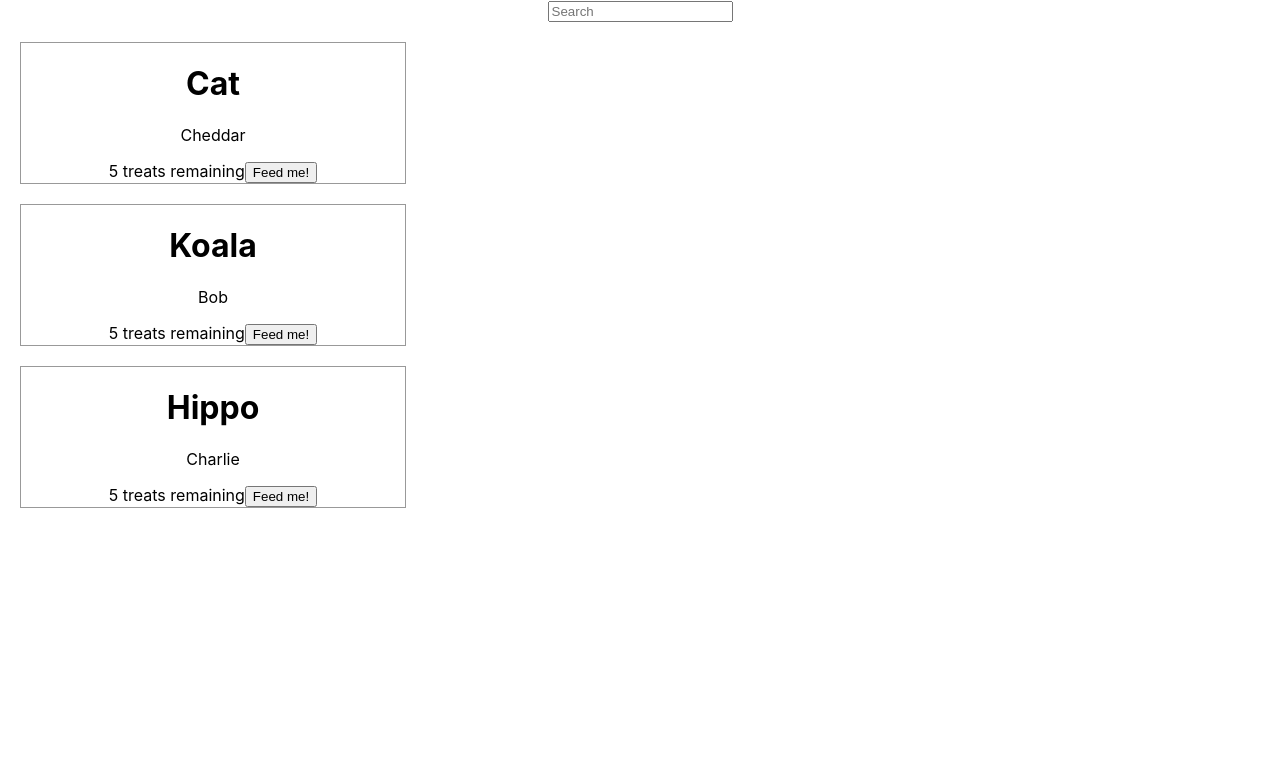
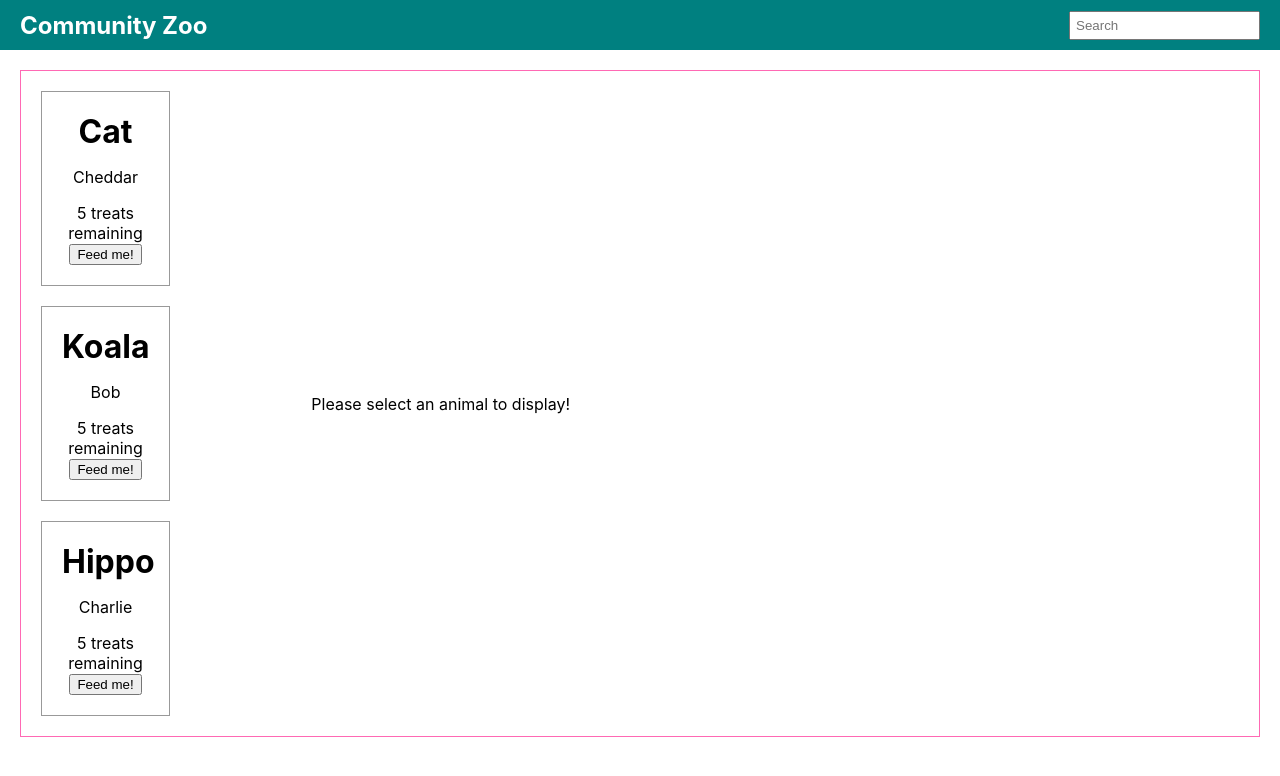
Before and after one commit to AJRAM-10/phase-2-lecture, a React (Create React App) app: page / in a window 1280 px wide. Shown: the top 776 px of the page. Built offline with nearby package versions, Linux system fonts and the light colour scheme.

Commit message:
Day 3 Complete, Inverse Data Flow

```diff
--- /dev/null
+++ b/db.json
@@ -0,0 +1,19 @@
+{
+  "animals": [
+    {
+      "id": 1,
+      "species": "Cat",
+      "name": "Cheddar"
+    },
+    {
+      "id": 2,
+      "species": "Koala",
+      "name": "Bob"
+    },
+    {
+      "id": 3,
+      "species": "Hippo",
+      "name": "Charlie"
+    }
+  ]
+}
--- a/src/App.css
+++ b/src/App.css
@@ -41,4 +41,54 @@
   border: 1px solid #999;
   width: 30%;
   margin: 20px;
+  padding: 20px;
 }
+
+.animal h1 {
+  margin: 0;
+}
+
+.main-content {
+  display: flex;
+  flex-direction: row;
+  border: 1px solid hotpink;
+
+  align-items: center;
+  margin: 20px;
+}
+
+.navbar {
+  height: 50px;
+  background-color: teal;
+  color: white;
+  font-weight: bold;
+  font-size: 1.5em;
+
+  padding-left: 20px;
+  padding-right: 20px;
+
+  display: flex;
+  align-items: center; /* align our items vertically */
+  justify-content: space-between; /* spread the flex items within this container to the edges of the container */
+}
+
+.navbar input {
+  padding: 5px;
+}
+
+.flex-item {
+  /* height: 50px;
+  width: 50px; */
+  border: 1px solid hotpink;
+  padding: 10px;
+  margin: 10px;
+}
+
+.flex-demo {
+  border: 1px solid limegreen;
+  /* height: 90vh; */
+  display: flex;
+  flex-direction: row;
+
+  justify-content: space-between;
+}
--- a/src/App.js
+++ b/src/App.js
@@ -3,18 +3,21 @@ import './App.css';
 // Import our components so we can access them in this file!
 import AnimalList from './components/AnimalList';
 import PeopleList from './components/PeopleList';
+import SelectedAnimal from './components/SelectedAnimal';
+import Navbar from './components/Navbar';
 
 import { useState } from 'react'
 
 // Import our data
 import { animals, people } from './data'
+import FlexDemo from './components/FlexDemo';
 
 function App() {
   // const [ stateVariable, stateVariableSetter ] = useState(initialValue)
   const [ count, setCount ] = useState(0)
   const [ searchTerm, setSearchTerm ] = useState("")
-
-  console.log(useState("Morgan"))
+  // Day 3 - Create state to store the animal we click
+  const [ selectedAnimal, setSelectedAnimal ] = useState({})
 
   function handleClick() {
     // we want to set our count state here
@@ -28,19 +31,25 @@ function App() {
 
   return (
     <div className="App">
+      {/* Create Navbar and pass in our search function as a prop */}
+      <Navbar handleSearch={handleSearch} />
 
       {/*
         Creating our search input - using onChange as our event listener to trigger our handleSearch function
       */}
-      <input
-        type="text"
-        placeholder="Search"
-        onChange={handleSearch}
-      />
 
       {/* Render our AnimalList component, passing our data in as a prop called animals */}
       {/* Day 2 - now we're passing our searchTerm in as well so we can filter our data! */}
-      <AnimalList animals={animals} searchTerm={searchTerm} />
+      <div className="main-content">
+        <AnimalList
+          animals={animals}
+          searchTerm={searchTerm}
+          setSelectedAnimal={setSelectedAnimal}
+        />
+
+        {/* Day 3 - created SelectedAnimal and passed in our selectedAnimal from state */}
+        <SelectedAnimal animal={selectedAnimal} />
+      </div>
 
       {/*
         Second Demo, uncomment line 20 if you want to see it in action.
--- a/src/components/Animal.js
+++ b/src/components/Animal.js
@@ -3,12 +3,10 @@
 import { useState } from "react";
 
 // destructure the values we want to access
-function Animal({ species, name }) {
+function Animal({ species, name, setSelectedAnimal, animal }) {
     const [ count, setCount ] = useState(0)
     const [ isPet, setIsPet ] = useState(false)
     const [ timesFed, setTimesFed ] = useState(5)
-
-    console.log(useState())
 
     // Create a function to toggle state!
     function handleClick() {
@@ -42,12 +40,16 @@ function Animal({ species, name }) {
         }
     }
 
+    function handleSelectAnimal() {
+        setSelectedAnimal(animal)
+    }
+
     // Return our JSX with data filled in!
     // Remember <> </> is called a React Fragment - in this case we don't actually need it because we have one top level div on line 15
     //   but if you wanted just the <h1> and <p> without the parent div, you would use fragments
     return (
-        <>
-            <div className="animal">
+        // Day 3 - we added an onClick listener to set our selected animal - inverse data flow!
+        <div className="animal" onClick={handleSelectAnimal}>
             {/* Wrap your JS values in curly brackets to interpolate within JSX */}
             <h1>{species}</h1>
             <p>{name}</p>
@@ -59,7 +61,6 @@ function Animal({ species, name }) {
 
             {renderButtonOrNothing()}
         </div>
-        </>
     )
 }
 
--- a/src/components/AnimalList.js
+++ b/src/components/AnimalList.js
@@ -2,7 +2,7 @@
 import Animal from "./Animal"
 
 // Define a component (function) that takes in a prop of animals and (ideally) destructure to grab that value
-const AnimalList = ({ animals, searchTerm }) => {
+const AnimalList = ({ animals, searchTerm, setSelectedAnimal }) => {
 
     // Take our searchTerm prop from App.js and filter out our animal data
     const filteredAnimals = animals.filter((animal) => {
@@ -13,8 +13,17 @@ const AnimalList = ({ animals, searchTerm }) => {
 
     // Map over our array of (now filtered!) data and render one Animal component for each animal object
     //   passing in the appropriate data for each animal
+    // Day 3 - Passed in the state setter (from App.js) to each individual animal
     const renderAnimals = filteredAnimals.map(animal => {
-        return <Animal key={animal.name} species={animal.species} name={animal.name} />
+        return (
+            <Animal
+                key={animal.name}
+                species={animal.species}
+                name={animal.name}
+                animal={animal}
+                setSelectedAnimal={setSelectedAnimal}
+            />
+        )
     })
 
     return (
--- /dev/null
+++ b/src/components/FlexDemo.js
@@ -0,0 +1,13 @@
+import FlexItem from "./FlexItem";
+
+function FlexDemo() {
+    const names = ["Morgan", "Tyler", "Eleanor", "Macolister"]
+
+    const boxes = names.map(name => <FlexItem name={name} />)
+
+    return (
+        <div className="flex-demo">{boxes}</div>
+    )
+}
+
+export default FlexDemo;
--- /dev/null
+++ b/src/components/FlexItem.js
@@ -0,0 +1,7 @@
+function FlexItem({ name }) {
+    return (
+        <div className="flex-item">{name}</div>
+    )
+}
+
+export default FlexItem;
--- /dev/null
+++ b/src/components/Navbar.js
@@ -0,0 +1,13 @@
+import SearchBar from "./SearchBar"
+
+function Navbar({ handleSearch }) {
+    return (
+        <div className="navbar">
+            Community Zoo
+
+            <SearchBar handleSearch={handleSearch} />
+        </div>
+    )
+}
+
+export default Navbar
--- /dev/null
+++ b/src/components/SearchBar.js
@@ -0,0 +1,12 @@
+
+function SearchBar({ handleSearch }) {
+    return (
+        <input
+            type="text"
+            placeholder="Search"
+            onChange={handleSearch}
+        />
+    )
+}
+
+export default SearchBar;
--- /dev/null
+++ b/src/components/SelectedAnimal.js
@@ -0,0 +1,20 @@
+function SelectedAnimal({ animal }) {
+    const { species, name } = animal
+
+    const animalCard = (
+        <div>
+            {/* Wrap your JS values in curly brackets to interpolate within JSX */}
+            <h1>{species}</h1>
+            <p>{name}</p>
+        </div>
+    )
+
+    return (
+        <div className="selected-animal">
+            {/* IF we have the animal, display it! Otherwise display some message */}
+            { animal.species ? animalCard : 'Please select an animal to display!' }
+        </div>
+    )
+}
+
+export default SelectedAnimal
```
Also changed, not shown: src/index.js (line endings or trailing spaces), 1 other file (tests, documents, lock files or other folders). Lines whose indentation alone changed are shown as unchanged.
